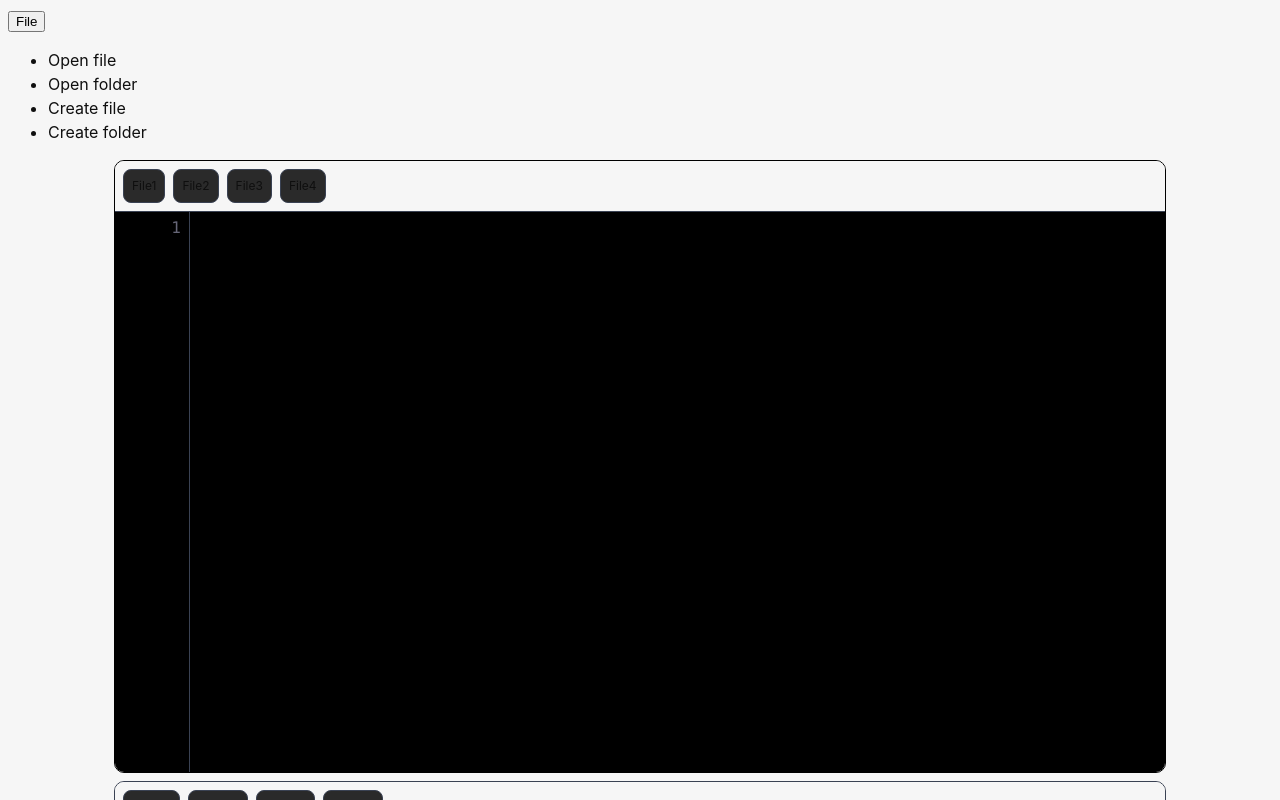
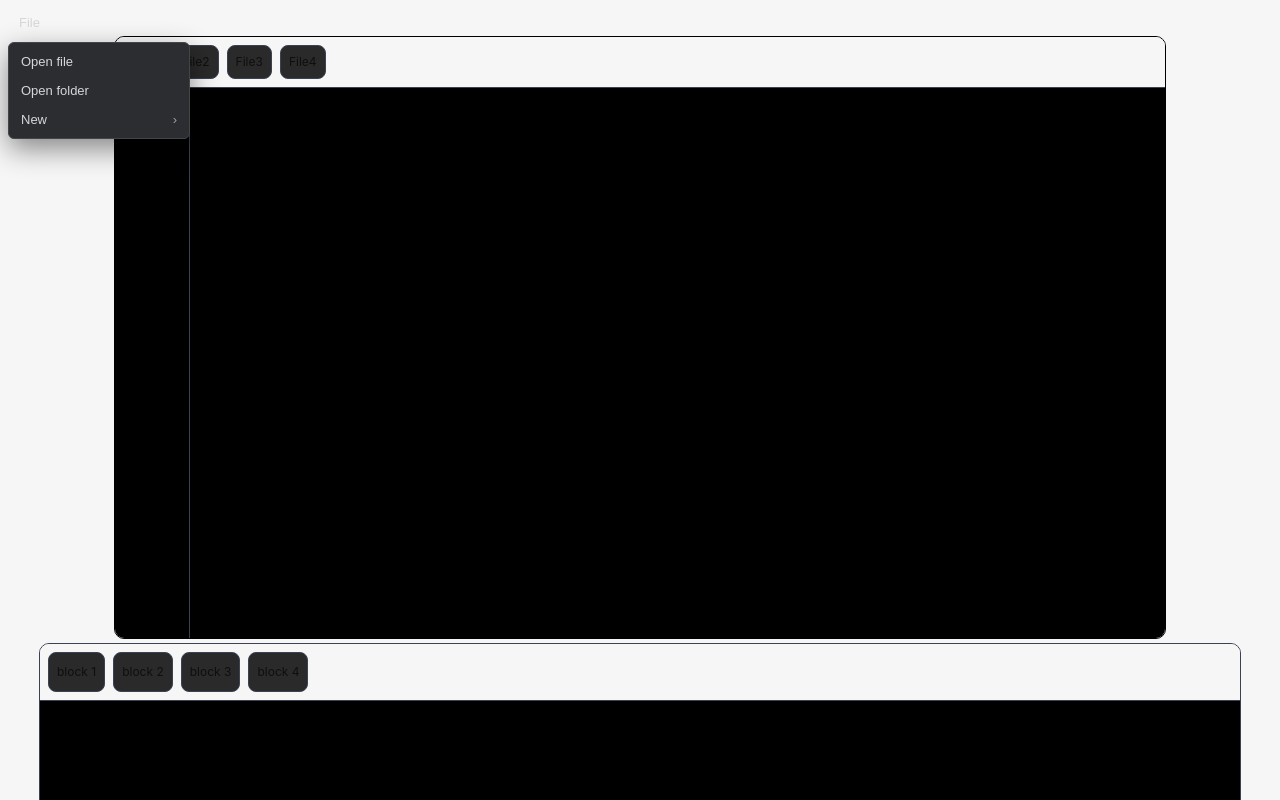
Before and after one commit to Sviat6239/gide, a Vue app: page / in a window 1280 px wide. Both pictures are taken after a click on the button "File". Shown: the top 800 px of the page. Built offline with nearby package versions, Linux system fonts and the light colour scheme.

Commit message:
added dropdown file menu

```diff
--- a/src/components/HeaderComponent.vue
+++ b/src/components/HeaderComponent.vue
@@ -1,35 +1,119 @@
 <script setup>
-
-import {ref} from 'vue';
+import { ref } from 'vue';
+import '../styles/Header.css';
 
 const isOpen = ref(false);
-const selected = ref(null);
+const isSubOpen = ref(false);
 
-let dirs = [];
-let files = [];
+const fileInput = ref(null);
+const folderInput = ref(null);
 
-function toggle(){
+function toggle() {
   isOpen.value = !isOpen.value;
 }
 
-function select(option){
-  selected.value = option;
-  isOpen.value = false;
+function toggleSub(){
+  isSubOpen.value = !isSubOpen.value;
 }
 
+function openFile() {
+  fileInput.value.click();
+}
+
+function openFolder() {
+  folderInput.value.click();
+}
+
+function createNew(){
+
+}
+
+function createEmptyFile(){
+  alert("You have been created new empty file")
+}
+
+function createRustFile(){
+  alert("You have been created new Rust file")
+}
+
+function createPythonFile(){
+  alert("You have been created new Python file")
+}
+
+function createHtmlFile(){
+  alert("You have been created new HTML file")
+}
+
+function createCssFile(){
+  alert("You have been created new CSS file")
+}
+
+function createJsFile(){
+  alert("You have been created new JavaScript file")
+}
+
+function createTsFile(){
+  alert("You have been created new TypeScript file")
+}
+
+function createFolder(){
+  alert("You have been created new folder")
+}
+
+function handleFile(event) {
+  const files = event.target.files;
+  console.log(files);
+}
+
+function handleFolder(event) {
+  const files = event.target.files;
+  console.log(files);
+}
 </script>
 
 <template>
   <div class="dropdown">
-    <button @click="toggle">File</button>
+    <button type="button" class="dropdown-toggle" @click="toggle">File</button>
 
     <ul v-if="isOpen" class="dropdown-menu">
-      <li @click="select('Option 1')">Open file</li>
-      <li @click="select('Option 2')">Open folder</li>
-      <li @click="select('Option 3')">Create file</li>
-      <li @click="select('Option 4')">Create folder</li>
+      <li><button @click="openFile">Open file</button></li>
+      <li><button @click="openFolder">Open folder</button></li>
 
+      <li
+          class="has-submenu"
+          @mouseenter="isSubOpen = true"
+          @mouseleave="isSubOpen = false"
+      >
+        <button type="button" @click="createNew()">New</button>
+
+        <ul v-if="isSubOpen" class="dropdown-submenu">
+          <li><button @click="createEmptyFile()">File</button></li>
+          <li><button @click="createRustFile()">Rust File</button></li>
+          <li><button @click="createPythonFile()">Python File</button></li>
+          <li><button @click="createHtmlFile()">HTML File</button></li>
+          <li><button @click="createCssFile()">CSS File</button></li>
+          <li><button @click="createJsFile()">JavaScript File</button></li>
+          <li><button @click="createTsFile()">TypeScript File</button></li>
+          <li><button @click="createFolder">Folder</button></li>
+        </ul>
+      </li>
     </ul>
+
+    <input
+        type="file"
+        ref="fileInput"
+        style="display:none"
+        @change="handleFile"
+    />
+
+    <input
+        type="file"
+        ref="folderInput"
+        webkitdirectory
+        directory
+        style="display:none"
+        @change="handleFolder"
+    />
   </div>
 </template>
 
--- a/src/styles/CodeArea.css
+++ b/src/styles/CodeArea.css
@@ -47,7 +47,7 @@
 
 .line-count {
   width: 75px;
-  height: 560px;
+  height: 550px;
   overflow: hidden;
   background-color: black;
   color: var(--app-text-color);
@@ -68,7 +68,7 @@
 
 .editor {
   width: 975px;
-  height: 560px;
+  height: 550px;
   resize: none;
   overflow-x: auto;
   overflow-y: auto;
--- a/src/styles/Header.css
+++ b/src/styles/Header.css
@@ -0,0 +1,110 @@
+.dropdown{
+    position: relative;
+    display: inline-block;
+    z-index: 200;
+}
+
+.dropdown-toggle {
+    height: 28px;
+    border: 1px solid transparent;
+    border-radius: 6px;
+    background: transparent;
+    color: #d5d7da;
+    padding: 0 10px;
+    font-size: 13px;
+    line-height: 1;
+    cursor: pointer;
+}
+
+.dropdown-toggle:hover {
+    background: #3a3f45;
+    color: #ffffff;
+}
+
+.dropdown-toggle:focus-visible {
+    outline: none;
+    border-color: #4d8dff;
+}
+
+.dropdown-menu {
+    position: absolute;
+    top: calc(100% + 6px);
+    left: 0;
+    min-width: 180px;
+    margin: 0;
+    padding: 4px 0;
+    list-style: none;
+    background: #2b2d30;
+    border: 1px solid #43454a;
+    border-radius: 6px;
+    box-shadow: 0 10px 28px rgba(0, 0, 0, 0.45);
+    z-index: 9999;
+}
+
+.dropdown-menu li {
+    margin: 0;
+    padding: 0;
+}
+
+.dropdown-menu button {
+    width: 100%;
+    border: 0;
+    background: transparent;
+    color: #d5d7da;
+    text-align: left;
+    padding: 7px 12px;
+    cursor: pointer;
+    font-size: 13px;
+}
+
+.dropdown-menu button:hover {
+    background: #365880;
+    color: #ffffff;
+}
+
+.has-submenu {
+    position: relative;
+}
+
+.has-submenu > button::after {
+    content: "\203A";
+    float: right;
+    color: #9da0a6;
+}
+
+.dropdown-submenu {
+    position: absolute;
+    top: 0;
+    left: calc(100% + 4px);
+    min-width: 190px;
+    margin: 0;
+    padding: 4px 0;
+    list-style: none;
+    background: #2b2d30;
+    border: 1px solid #43454a;
+    border-radius: 6px;
+    box-shadow: 0 10px 28px rgba(0, 0, 0, 0.45);
+    z-index: 10000;
+}
+
+.dropdown-submenu li {
+    margin: 0;
+    padding: 0;
+    list-style: none;
+}
+
+.dropdown-submenu button {
+    width: 100%;
+    border: 0;
+    background: transparent;
+    color: #d5d7da;
+    text-align: left;
+    padding: 7px 12px;
+    cursor: pointer;
+    font-size: 13px;
+}
+
+.dropdown-submenu button:hover {
+    background: #365880;
+    color: #ffffff;
+}
--- a/src/styles/Terminal.css
+++ b/src/styles/Terminal.css
@@ -44,8 +44,8 @@
 }
 
 .terminal-textarea {
-  width: 1050px;
-  height: 250px;
+  width: 1200px;
+  height: 240px;
   resize: none;
   overflow-x: auto;
   overflow-y: auto;
--- a/src/views/EditorView.vue
+++ b/src/views/EditorView.vue
@@ -22,11 +22,16 @@ import HeaderComponent from "../components/HeaderComponent.vue";
 </template>
 
 <style scoped>
+.header {
+  position: relative;
+  z-index: 100;
+}
+
 .editor-view {
-  margin-bottom: 8px;
+  margin-bottom: 4px;
 }
 
 .terminal-view {
-  margin-top: 8px;
+  margin-top: 4px;
 }
 </style>
```
